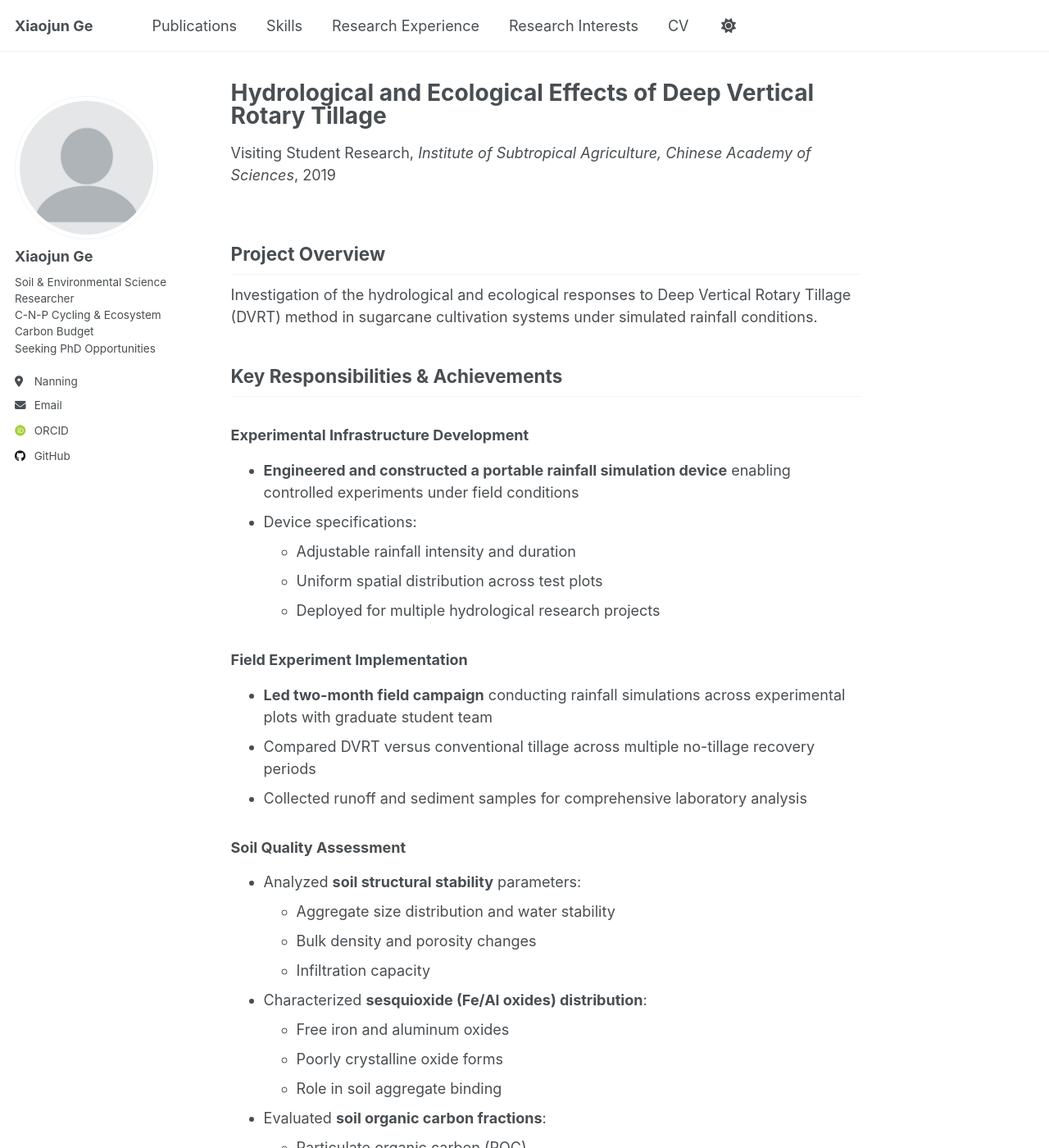
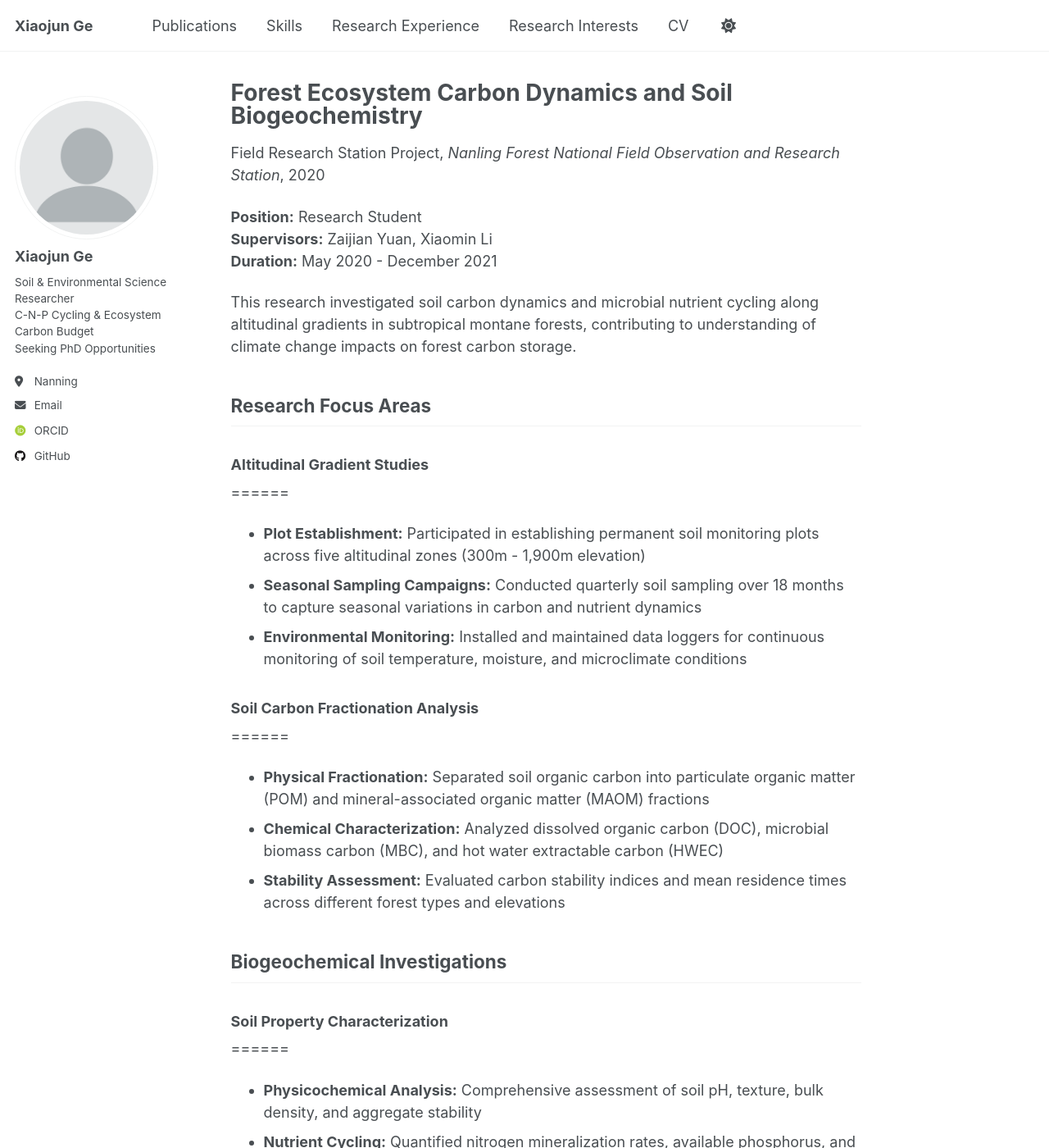
Before and after one commit to gexiaojun1201/Xiaojun_Ge.github.io, a Jekyll site: the page built from _teaching/2015-spring-teaching-3.md, in a window 1280 px wide and 1400 px high. Shown: the whole window at 82% size. Built offline with Jekyll 4.4.1, drawn with Linux system fonts in a browser that asks for light colours; some web fonts are replaced; a script that is not in the unit is left out; some of the changed text lies outside the part shown.

Commit message:
Update 2015-spring-teaching-3.md

```diff
--- a/_teaching/2015-spring-teaching-3.md
+++ b/_teaching/2015-spring-teaching-3.md
@@ -1,70 +1,69 @@
 ---
-title: "Hydrological and Ecological Effects of Deep Vertical Rotary Tillage"
+title: "Forest Ecosystem Carbon Dynamics and Soil Biogeochemistry"
 collection: research
-type: "Visiting Student Research"
-permalink: /research/2019-tillage-erosion
-venue: "Institute of Subtropical Agriculture, Chinese Academy of Sciences"
-date: 2019-11-01
-location: "Changsha, Hunan, China"
-excerpt: "Assessed soil erosion dynamics and nutrient losses in sugarcane systems comparing deep vertical rotary tillage with conventional methods using rainfall simulation experiments"
+type: "Field Research Station Project"
+permalink: /research/forest-ecosystem
+venue: "Nanling Forest National Field Observation and Research Station"
+date: 2020-05-01
+location: "Guangzhou, China"
 ---
 
-## Project Overview
-Investigation of the hydrological and ecological responses to Deep Vertical Rotary Tillage (DVRT) method in sugarcane cultivation systems under simulated rainfall conditions.
+**Position:** Research Student
+**Supervisors:** Zaijian Yuan, Xiaomin Li
+**Duration:** May 2020 - December 2021
 
-## Key Responsibilities & Achievements
+This research investigated soil carbon dynamics and microbial nutrient cycling along altitudinal gradients in subtropical montane forests, contributing to understanding of climate change impacts on forest carbon storage.
 
-### Experimental Infrastructure Development
-* **Engineered and constructed a portable rainfall simulation device** enabling controlled experiments under field conditions
-* Device specifications:
-  - Adjustable rainfall intensity and duration
-  - Uniform spatial distribution across test plots
-  - Deployed for multiple hydrological research projects
+## Research Focus Areas
 
-### Field Experiment Implementation
-* **Led two-month field campaign** conducting rainfall simulations across experimental plots with graduate student team
-* Compared DVRT versus conventional tillage across multiple no-tillage recovery periods
-* Collected runoff and sediment samples for comprehensive laboratory analysis
+### Altitudinal Gradient Studies
+======
 
-### Soil Quality Assessment
-* Analyzed **soil structural stability** parameters:
-  - Aggregate size distribution and water stability
-  - Bulk density and porosity changes
-  - Infiltration capacity
+- **Plot Establishment:** Participated in establishing permanent soil monitoring plots across five altitudinal zones (300m - 1,900m elevation)
+- **Seasonal Sampling Campaigns:** Conducted quarterly soil sampling over 18 months to capture seasonal variations in carbon and nutrient dynamics
+- **Environmental Monitoring:** Installed and maintained data loggers for continuous monitoring of soil temperature, moisture, and microclimate conditions
 
-* Characterized **sesquioxide (Fe/Al oxides) distribution**:
-  - Free iron and aluminum oxides
-  - Poorly crystalline oxide forms
-  - Role in soil aggregate binding
+### Soil Carbon Fractionation Analysis
+======
 
-* Evaluated **soil organic carbon fractions**:
-  - Particulate organic carbon (POC)
-  - Mineral-associated organic carbon (MAOC)
-  - Dissolved organic carbon (DOC)
+- **Physical Fractionation:** Separated soil organic carbon into particulate organic matter (POM) and mineral-associated organic matter (MAOM) fractions
+- **Chemical Characterization:** Analyzed dissolved organic carbon (DOC), microbial biomass carbon (MBC), and hot water extractable carbon (HWEC)
+- **Stability Assessment:** Evaluated carbon stability indices and mean residence times across different forest types and elevations
 
-### Erosion Dynamics & Nutrient Loss Quantification
-* **Quantitatively assessed soil erosion risk** under DVRT management:
-  - Sediment yield under varying rainfall intensities
-  - Temporal patterns of erosion during events
+## Biogeochemical Investigations
 
-* **Measured nutrient leaching and surface losses**:
-  - Nitrogen (NH₄⁺-N, NO₃⁻-N, Total N)
-  - Phosphorus (Dissolved P, Particulate P)
-  - Potassium and other essential nutrients
+### Soil Property Characterization
+======
 
-* Provided mechanistic understanding of how tillage depth and method influence:
-  - Hydrological connectivity and runoff generation
-  - Nutrient cycling and retention capacity
-  - Long-term soil quality under intensive sugarcane cultivation
+- **Physicochemical Analysis:** Comprehensive assessment of soil pH, texture, bulk density, and aggregate stability
+- **Nutrient Cycling:** Quantified nitrogen mineralization rates, available phosphorus, and exchangeable cations
+- **Enzyme Activities:** Measured extracellular enzyme activities related to C, N, and P cycling
 
-## Scientific Contributions
-* Demonstrated that DVRT can reduce surface erosion while potentially increasing subsurface nutrient leaching
-* Identified optimal no-tillage recovery periods following DVRT implementation
-* Provided data-driven recommendations for sustainable sugarcane production in subtropical regions
+### Microbial Community Dynamics
+======
 
-## Technical Skills Applied
-* Rainfall simulation equipment design
-* Field-scale hydrological monitoring
-* Soil physical and chemical analysis
-* Nutrient quantification (colorimetry, ion chromatography)
-* Statistical analysis for paired treatment comparisons
+- **Biomass Quantification:** Determined microbial biomass C, N, and P using chloroform fumigation-extraction method
+- **Community Structure:** Analyzed phospholipid fatty acid (PLFA) profiles to characterize microbial community composition
+- **Functional Relationships:** Investigated correlations between microbial communities and soil carbon fractions
+
+## Key Research Findings
+======
+
+- **Elevation Effects:** Documented 45% increase in soil organic carbon stocks from 300m to 1,500m elevation, with declining trends above treeline
+- **Temperature Sensitivity:** Revealed higher temperature sensitivity (Q10) of soil respiration at higher elevations, indicating vulnerability to warming
+- **Microbial Controls:** Identified shifts from bacteria-dominated to fungi-dominated communities with increasing elevation
+- **Seasonal Patterns:** Characterized distinct seasonal patterns in labile carbon fractions, with peaks during the growing season
+
+## Methodological Contributions
+======
+
+- Developed standardized protocols for soil sampling in steep montane terrain
+- Optimized extraction methods for soil carbon fractions in highly weathered subtropical soils
+- Created comprehensive database linking soil properties, carbon fractions, and microbial parameters
+
+## Research Applications
+======
+
+- Results contributed to regional carbon budget assessments for Guangdong Province
+- Data incorporated into process-based models for predicting forest carbon dynamics under climate change scenarios
+- Findings informed forest management strategies for enhancing carbon sequestration in subtropical forests
```
